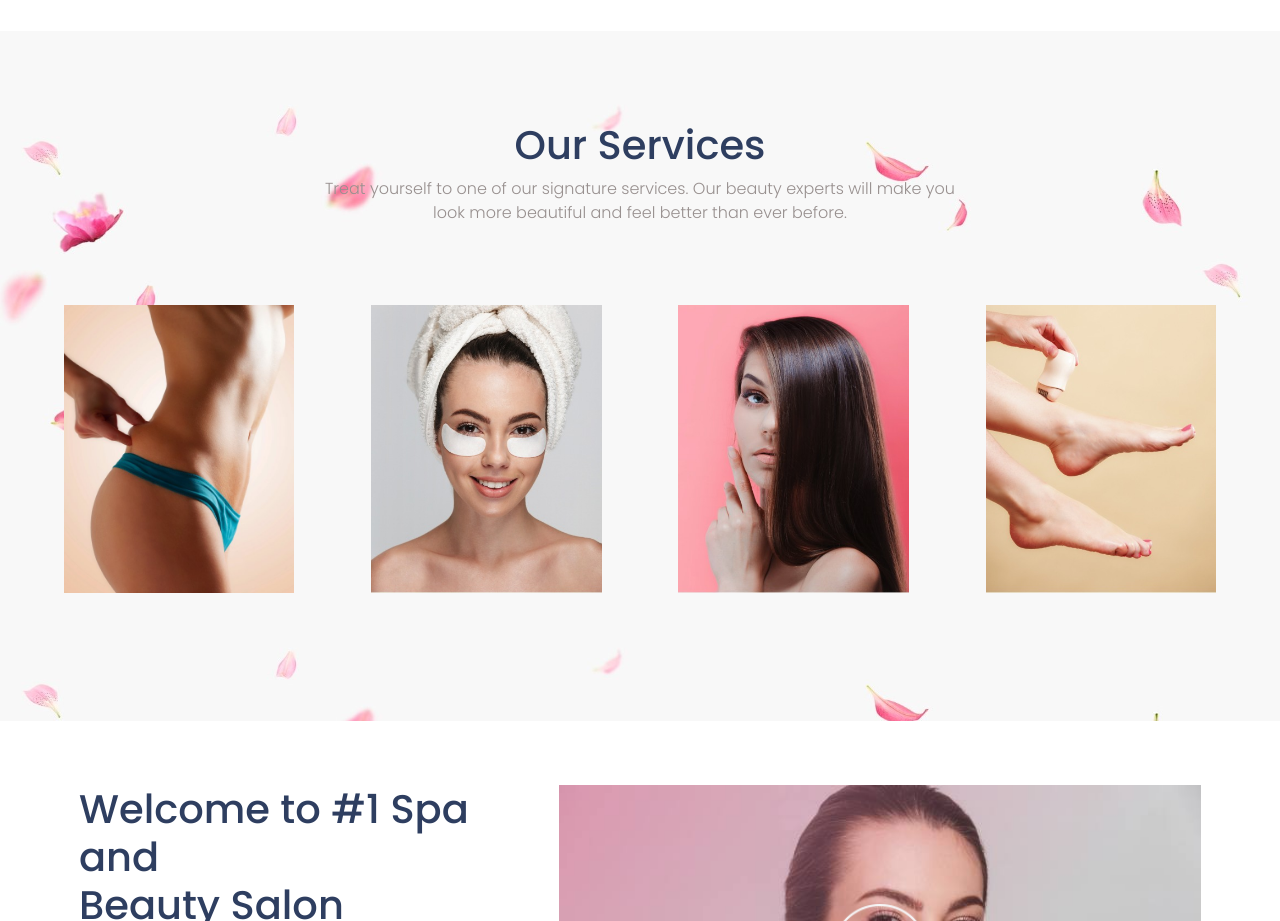
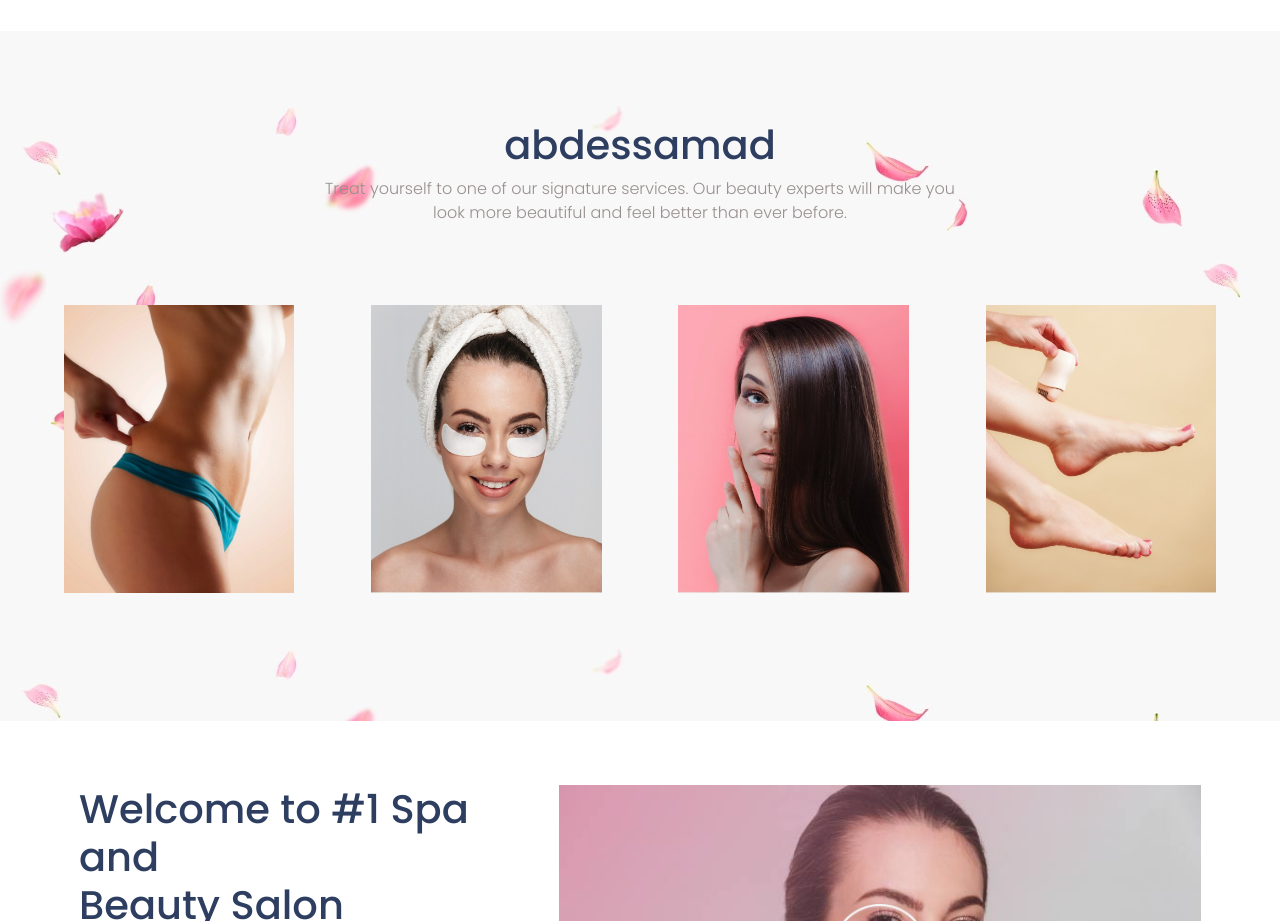
Before and after one commit to YASSINAIBI/abdesamadproject, a plain HTML site: page index.html in a window 1280 px wide. Shown: the part 1060-1981 px from the top of the page. Drawn offline with nearby package versions, Linux system fonts and the light colour scheme; some packages are replaced by stand-ins of ours; a script that the page names is missing.

Commit message:
Update index.html

```diff
--- a/index.html
+++ b/index.html
@@ -25,7 +25,7 @@
 
     <!-- main style -->
     <link rel="stylesheet" href="style/style.css" />
-    <title>beauty</title>
+    <title>Abdessama rahmouni</title>
   </head>
   <body>
     <div id="slideshow">
@@ -322,7 +322,7 @@
 
     <section class="Our_Services">
       <div class="text-center text-section">
-        <h1>Our Services</h1>
+        <h1>abdessamad</h1>
         <p>
           Treat yourself to one of our signature services. Our beauty experts
           will make you look more beautiful and feel better than ever before.
```
